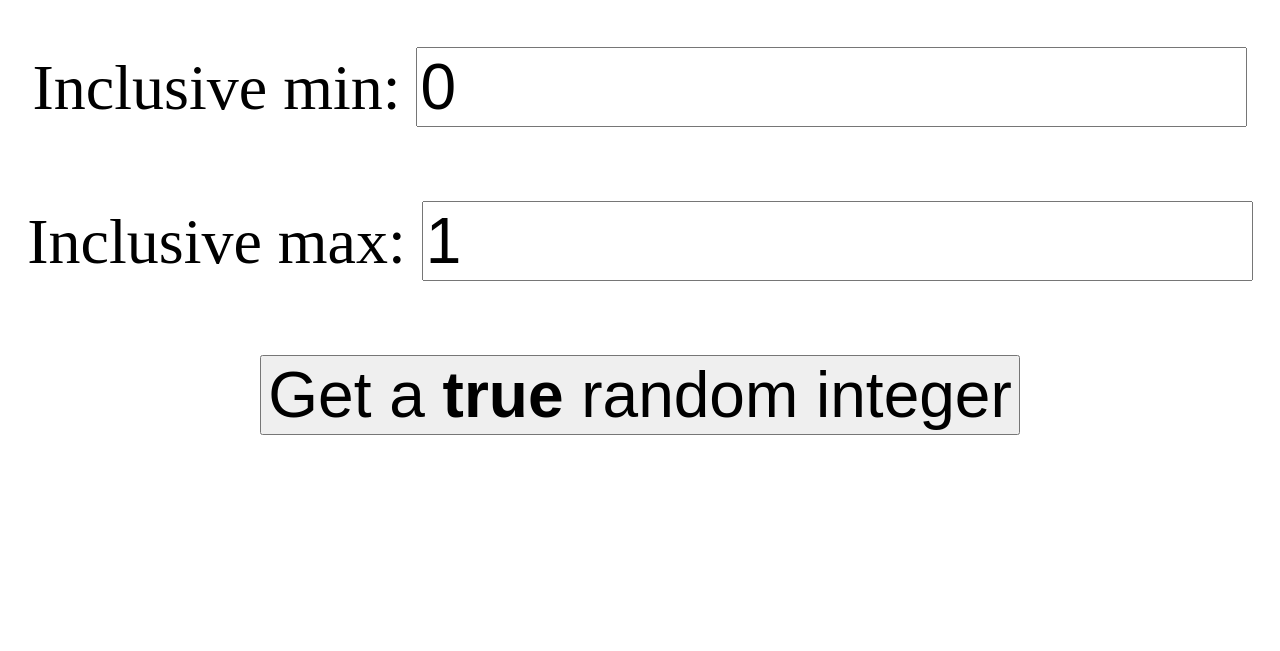
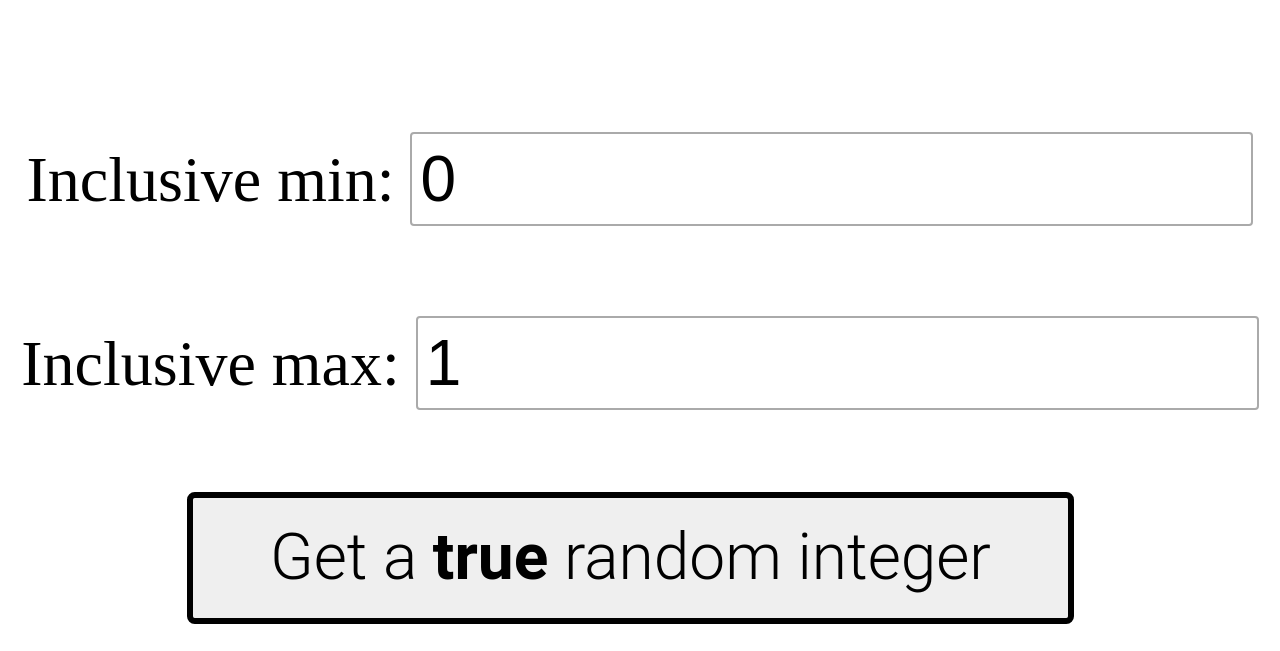
Before and after one commit to zzjas/utilities-bee-6, a plain HTML site: page random/index.html in a window 1280 px wide. Shown: the part 385-1036 px from the top of the page. Before the commit the page ends 828 px from the top, so only its background shows below. Drawn offline with Linux system fonts and the light colour scheme.

Commit message:
add some css

```diff
--- a/main.css
+++ b/main.css
@@ -15,3 +15,55 @@ li{
       font-size: 5vw;
     }
 }
+
+a,button {
+    display:inline-block;
+    padding:0.35em 1.2em;
+    border:0.1em solid #000000;
+    margin:0 0.3em 0.3em 0;
+    border-radius:0.12em;
+    box-sizing: border-box;
+    text-decoration:none;
+    font-family:'Roboto',sans-serif;
+    font-weight:300;
+    color:#000000;
+    text-align:center;
+    transition: all 0.2s;
+}
+
+a:hover{
+    color:#FFFFFF;
+    background-color:#63D2FF;
+    transition: border-width 0.1s ease-in-out;
+    border:0.15em solid #000000;
+}
+
+button:hover{
+    color:#FFFFFF;
+    background-color:#78D5D7;
+    transition: border-width 0.1s ease-in-out;
+    border:0.15em solid #000000;
+}
+
+@media all and (max-width:30em){
+    a{
+        display:block;
+        margin:0.4em auto;
+    }
+}
+
+
+input{
+    border:2px solid #aaa;
+    border-radius:4px;
+    margin:8px 0;
+    outline:none;
+    padding:8px;
+    box-sizing:border-box;
+    transition:.3s;
+}
+
+input:focus{
+    border-color:dodgerBlue;
+    box-shadow:0 0 8px 0 dodgerBlue;
+}
```
